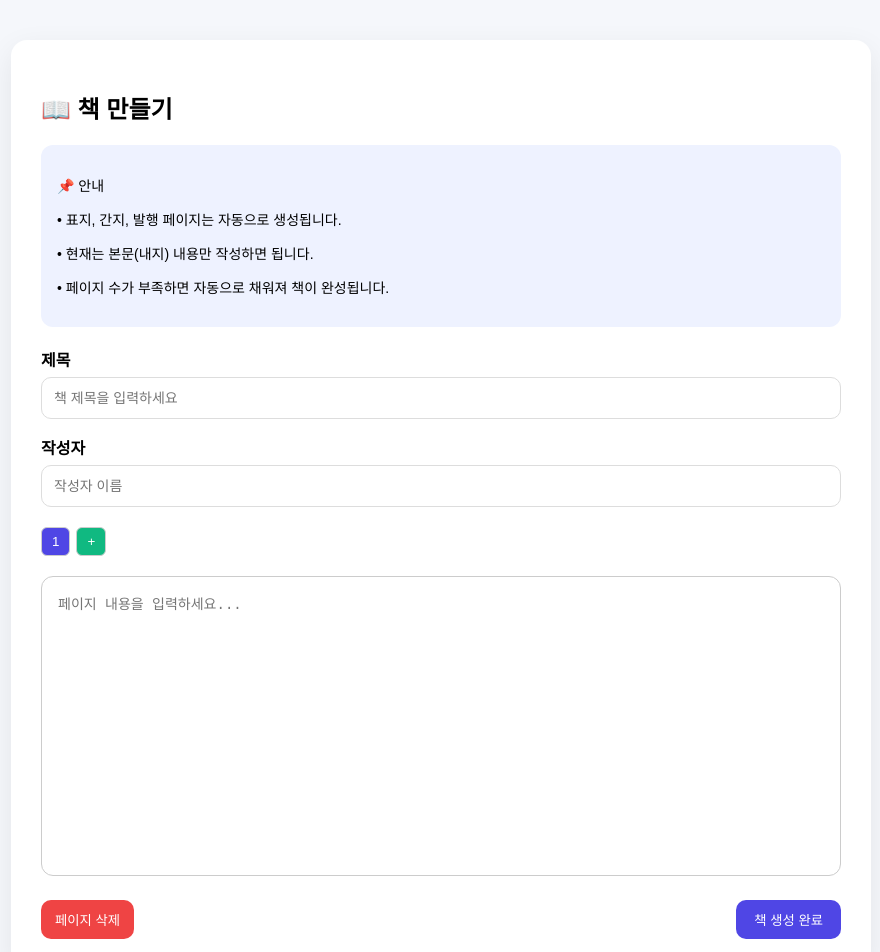
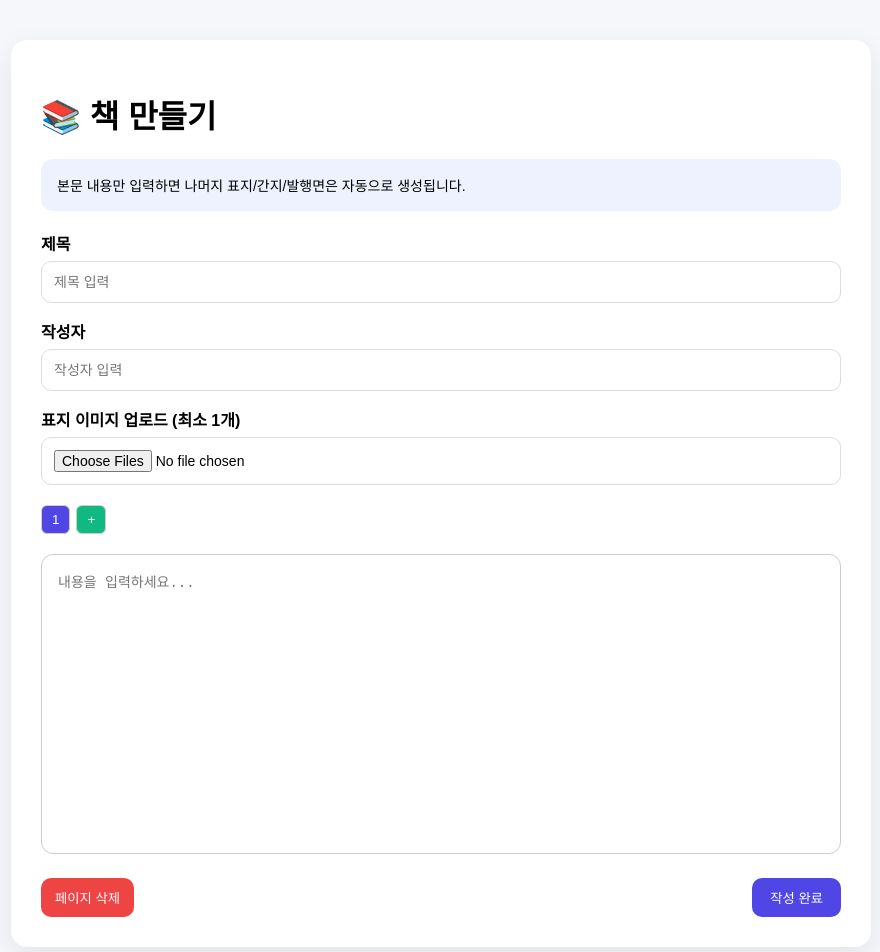
Before and after one commit to ahdtlfvhrtls/BookProject, a React app in the folder frontend/: page /books/new in a window 1280 px wide. Shown: the top 952 px of the page, without its empty margins (199-1079 px from the left). Built offline with nearby package versions, Linux system fonts and the light colour scheme; the HTML template or start-up script is replaced by a standard one.

Commit message:
작성페이지 수정

```diff
--- a/frontend/src/api.js
+++ b/frontend/src/api.js
@@ -3,8 +3,8 @@ export const getBooks = async () => {
   return res.json();
 };
 
-export const getBook = async (id) => {
-  const res = await fetch(`/api/books/${id}`);
+export const getBook = async (bookUid) => {
+  const res = await fetch(`/api/books/${bookUid}/detail`);
   return res.json();
 };
 
@@ -15,6 +15,10 @@ export const createBook = async (data) => {
   formData.append("author", data.author);
   formData.append("pages", JSON.stringify(data.pages));
 
+  data.images.forEach((img) => {
+    formData.append("images", img);
+  });
+
   const res = await fetch("/api/books", {
     method: "POST",
     body: formData,
@@ -23,14 +27,14 @@ export const createBook = async (data) => {
   return res.json();
 };
 
-export const deleteBook = async (id) => {
-  await fetch(`/api/books/${id}`, { method: "DELETE" });
+export const deleteBook = async (bookUid) => {
+  await fetch(`/api/books/${bookUid}`, { method: "DELETE" });
 };
 
-export const orderBook = async (book_uid) => {
+export const orderBook = async (bookUid) => {
   await fetch("/api/orders", {
     method: "POST",
     headers: { "Content-Type": "application/json" },
-    body: JSON.stringify({ book_uid }),
+    body: JSON.stringify({ book_uid: bookUid }),
   });
 };
--- a/frontend/src/pages/BookEditor.jsx
+++ b/frontend/src/pages/BookEditor.jsx
@@ -3,85 +3,109 @@ import { useNavigate } from "react-router-dom";
 import { createBook } from "../api";
 
 export default function BookEditor() {
-  const [book, setBook] = useState({
-    title: "",
-    author: "",
-    pages: [{ text: "" }],
-  });
-
-  const [currentPage, setCurrentPage] = useState(0);
   const navigate = useNavigate();
 
+  const [title, setTitle] = useState("");
+  const [author, setAuthor] = useState("");
+  const [pages, setPages] = useState([{ text: "" }]);
+  const [currentPage, setCurrentPage] = useState(0);
+  const [images, setImages] = useState([]);
+
+  const handlePageChange = (value) => {
+    const newPages = [...pages];
+    newPages[currentPage].text = value;
+    setPages(newPages);
+  };
+
+  const addPage = () => {
+    setPages([...pages, { text: "" }]);
+    setCurrentPage(pages.length);
+  };
+
+  const removePage = (index) => {
+    if (pages.length === 1) return;
+
+    const newPages = pages.filter((_, i) => i !== index);
+    setPages(newPages);
+
+    if (currentPage >= newPages.length) {
+      setCurrentPage(newPages.length - 1);
+    }
+  };
+
+  const handleImageChange = (e) => {
+    setImages([...e.target.files]);
+  };
+
   const handleSubmit = async () => {
-    if (!book.title || !book.author) {
+    if (!title || !author) {
       alert("제목과 작성자를 입력해주세요");
       return;
     }
 
-    await createBook({
-      title: book.title,
-      author: book.author,
-      pages: book.pages,
-    });
-
-    navigate("/");
-  };
-
-  const addPage = () => {
-    setBook({
-      ...book,
-      pages: [...book.pages, { text: "" }],
-    });
-  };
-
-  const deletePage = () => {
-    if (book.pages.length === 1) {
-      alert("최소 1페이지는 필요합니다");
+    if (images.length === 0) {
+      alert("이미지 최소 1개 필요");
       return;
     }
 
-    const newPages = book.pages.filter((_, i) => i !== currentPage);
+    try {
+      const res = await createBook({
+        title,
+        author,
+        pages,
+        images,
+      });
 
-    setBook({ ...book, pages: newPages });
-    setCurrentPage(0);
+      if (res.success) {
+        alert("책 생성 완료!");
+        navigate("/");
+      } else {
+        alert("생성 실패");
+      }
+    } catch (err) {
+      console.error(err);
+      alert("에러 발생");
+    }
   };
 
   return (
     <div className="editor">
-      <h2>📖 책 만들기</h2>
+      <h1>📚 책 만들기</h1>
 
-      {/* 🔥 안내문 */}
+      {/* 안내문 */}
       <div className="notice">
-        <p>📌 안내</p>
-        <p>• 표지, 간지, 발행 페이지는 자동으로 생성됩니다.</p>
-        <p>• 현재는 본문(내지) 내용만 작성하면 됩니다.</p>
-        <p>• 페이지 수가 부족하면 자동으로 채워져 책이 완성됩니다.</p>
+        본문 내용만 입력하면 나머지 표지/간지/발행면은 자동으로 생성됩니다.
       </div>
 
-      {/* 🔥 입력 폼 */}
+      {/* 입력 영역 */}
       <div className="form">
         <div className="form-group">
           <label>제목</label>
           <input
-            placeholder="책 제목을 입력하세요"
-            value={book.title}
-            onChange={(e) => setBook({ ...book, title: e.target.value })}
+            value={title}
+            onChange={(e) => setTitle(e.target.value)}
+            placeholder="제목 입력"
           />
         </div>
 
         <div className="form-group">
           <label>작성자</label>
           <input
-            placeholder="작성자 이름"
-            value={book.author}
-            onChange={(e) => setBook({ ...book, author: e.target.value })}
+            value={author}
+            onChange={(e) => setAuthor(e.target.value)}
+            placeholder="작성자 입력"
           />
+        </div>
+
+        <div className="form-group">
+          <label>표지 이미지 업로드 (최소 1개)</label>
+          <input type="file" multiple onChange={handleImageChange} />
         </div>
       </div>
 
-      {/* 🔥 페이지 버튼 */}
+      {/* 페이지 버튼 */}
       <div className="page-buttons">
-        {book.pages.map((_, i) => (
+        {pages.map((_, i) => (
           <button
             key={i}
             className={i === currentPage ? "active" : ""}
@@ -90,31 +114,26 @@ export default function BookEditor() {
             {i + 1}
           </button>
         ))}
-
         <button className="add" onClick={addPage}>
           +
         </button>
       </div>
 
-      {/* 🔥 본문 작성 */}
+      {/* 본문 */}
       <textarea
-        placeholder="페이지 내용을 입력하세요..."
-        value={book.pages[currentPage].text}
-        onChange={(e) => {
-          const copy = [...book.pages];
-          copy[currentPage].text = e.target.value;
-          setBook({ ...book, pages: copy });
-        }}
+        value={pages[currentPage].text}
+        onChange={(e) => handlePageChange(e.target.value)}
+        placeholder="내용을 입력하세요..."
       />
 
-      {/* 🔥 버튼 영역 */}
+      {/* 하단 버튼 */}
       <div className="editor-actions">
-        <button className="delete-page" onClick={deletePage}>
+        <button className="delete-page" onClick={() => removePage(currentPage)}>
           페이지 삭제
         </button>
 
         <button className="submit" onClick={handleSubmit}>
-          책 생성 완료
+          작성 완료
         </button>
       </div>
     </div>
--- a/frontend/src/pages/BookList.jsx
+++ b/frontend/src/pages/BookList.jsx
@@ -12,7 +12,7 @@ export default function BookList() {
 
   return (
     <div className="container">
-      <div className="header">
+      <div style={{ display: "flex", justifyContent: "space-between" }}>
         <h1>📚 My Book</h1>
         <button className="create-btn" onClick={() => navigate("/books/new")}>
           + 책 만들기
@@ -26,9 +26,7 @@ export default function BookList() {
             className="card"
             onClick={() => navigate(`/books/${b.book_uid}`)}
           >
-            <div className="thumb">
-              <div className="overlay">열기</div>
-            </div>
+            <div className="thumb">{!b.image_url && "이미지 없음"}</div>
 
             <div className="card-content">
               <h3>{b.title}</h3>
```
Also changed, not shown: 1 other file (tests, documents, lock files or other folders).
